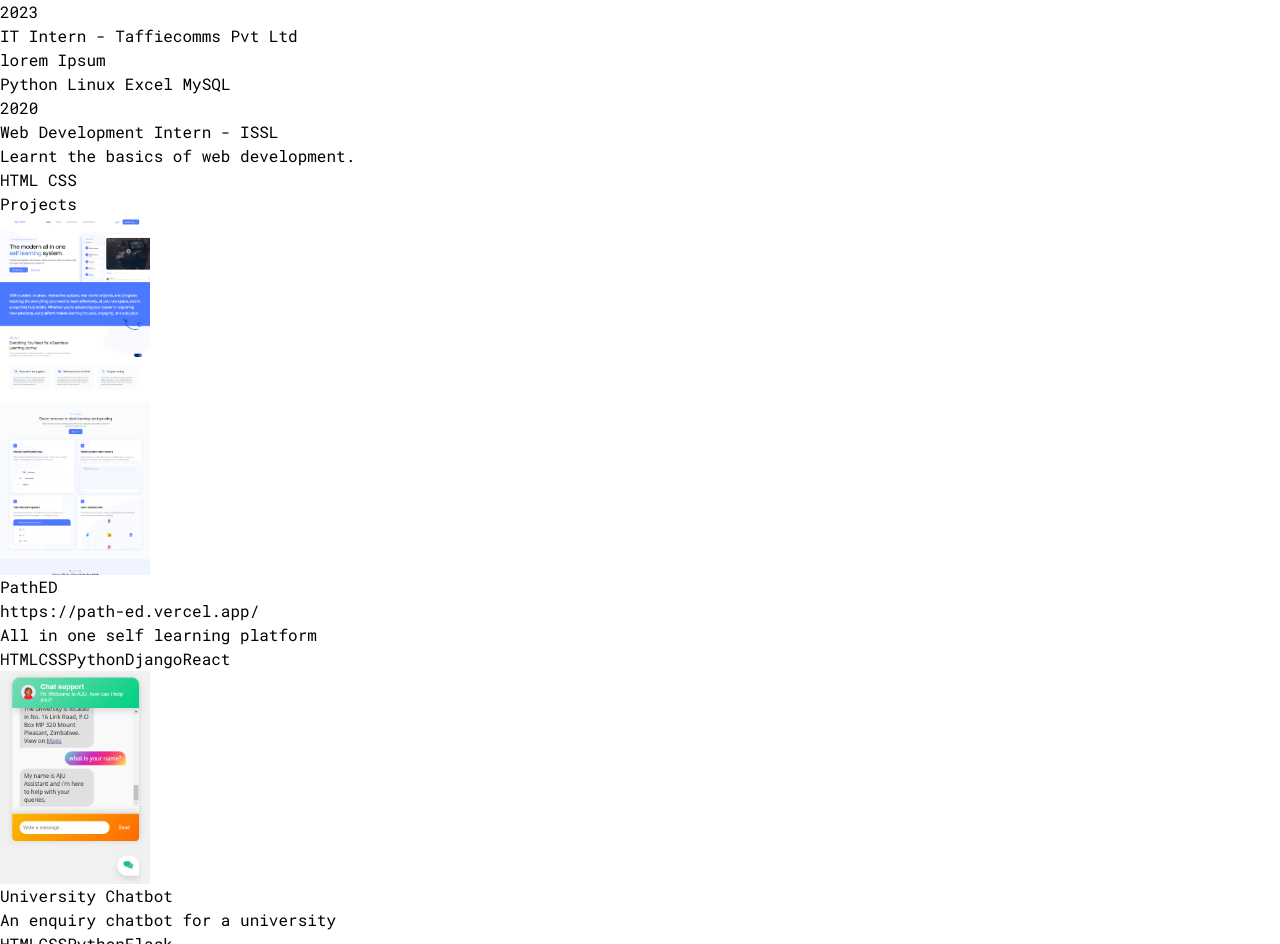
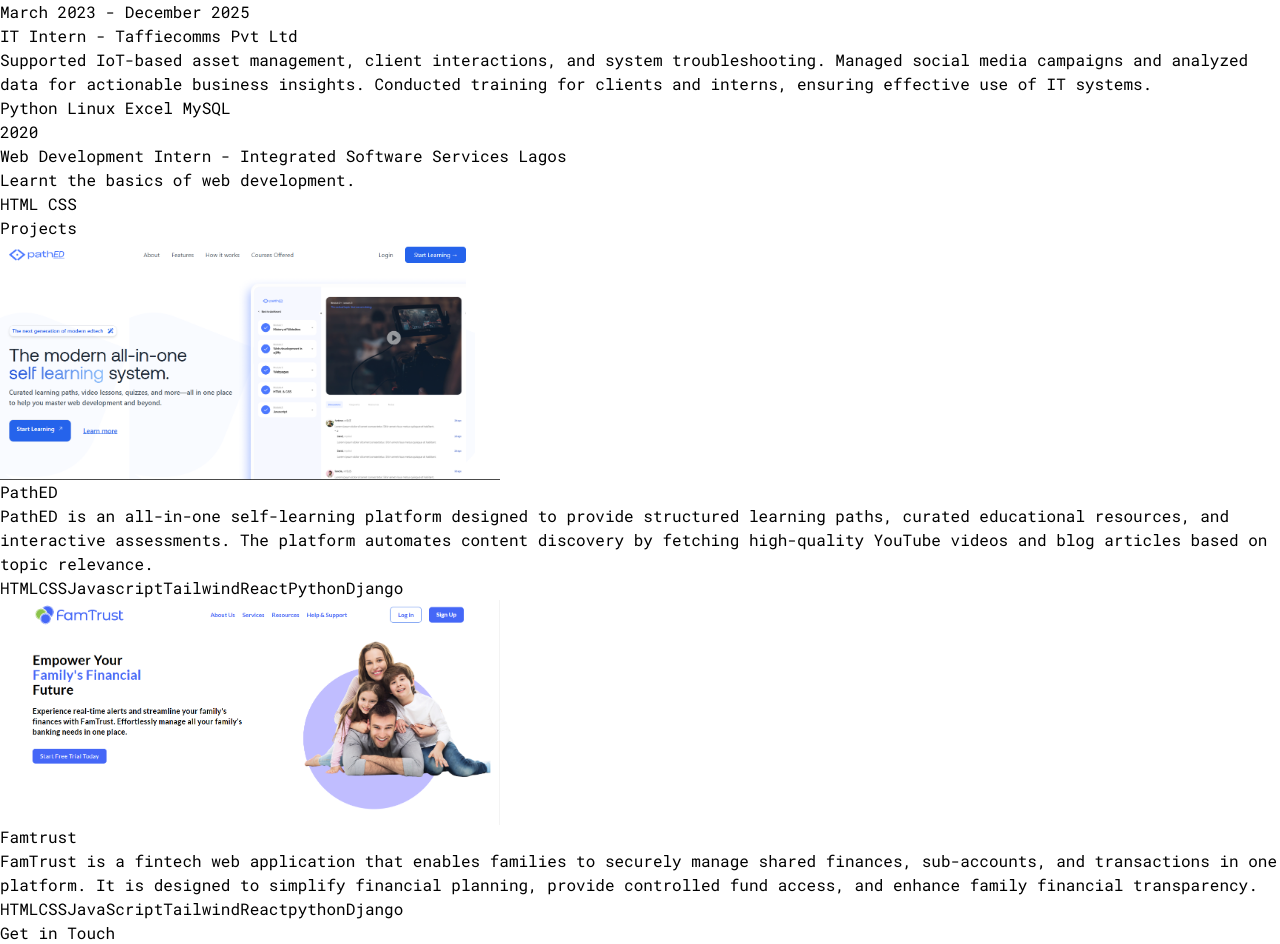
Before and after one commit to oluseyemichael/Personal-Portfolio, a React (Vite) app: page / in a window 1280 px wide. Shown: the part 1448-2392 px from the top of the page. Built offline with nearby package versions, Linux system fonts and the light colour scheme.

Commit message:
Updated Projects Section

```diff
--- a/src/components/Projects.jsx
+++ b/src/components/Projects.jsx
@@ -8,15 +8,13 @@ const Projects = () => {
             <div>
                 {PROJECTS.map((project, index) => (
                     <div key={index} className='mb-8 flex flex-wrap lg:justify-center'>
-                        <div className='w-full lg:w-1/4'>
+                        <div className='w-full lg:w-1/4 mr-10'>
 
 
-                            <img src={project.image} width={150} height={150} alt={project.title} className='mb-6 rounded' />
+                            <img src={project.image} width={500} alt={project.title} className='mb-6 rounded' />
                         </div>
                         <div className='w-full max-w-xl lg:w-3/4'>
-                            <h6 className='mb-2 font-semibold'>{project.title}</h6>
-                            <h6 className='mb-2 font-semibold'>{project.link}</h6>
-                            <a href="test" className='mb-2 font-semibold'></a>
+                            <a href={project.link} className='mb-2 font-semibold text-purple-600 hover:underline hover:text-3xl'>{project.title}</a>
                             <p className='mb-4 text-neutral-400'>{project.description}</p>
                             {project.technologies.map((tech, index) => (
                                 <span key={index} className='mr-2 rounded bg-neutral-900 px-2 py-1 text-sm font-medium text-purple-900'>{tech}</span>
--- a/src/constants/index.js
+++ b/src/constants/index.js
@@ -2,6 +2,7 @@ import project1 from "../assets/projects/project-1.png";
 // import project2 from "../assets/projects/project-2.jpg";
 import project3 from "../assets/projects/project-3.png";
 import pathED from "../assets/projects/pathED.png";
+import famtrust from "../assets/projects/famtrust.png";
 
 export const HERO_CONTENT = `I am a passionate full stack developer dedicated to crafting robust and scalable web applications. My goal is to leverage my expertise to create innovative solutions that drive business growth and deliver exceptional user experiences.`;
 
@@ -25,20 +26,20 @@ export const EXPERIENCES = [
     role: "Full Stack Developer Intern",
     company: "Internpulse",
     description: `Backend Development: Partnered with a team of developers to build a robust set of micro-service RESTful APIs for a fintect product. \n
-    Frontend Development: Led the frontend team to develop the UI and integration APIs for https://famtrust-frontend-five.vercel.app/.`,
+    Frontend Development: Led the frontend team to develop the UI and integration APIs for Famtrust.`,
     technologies: ["HTML", "Javascript", "React.js", "Tailwind CSS", "Python", "Django", "Git & Github"],
   },
   {
-    year: "2023",
+    year: "March 2023 - December 2025",
     role: "IT Intern",
     company: "Taffiecomms Pvt Ltd",
-    description: `lorem Ipsum`,
+    description: `Supported IoT-based asset management, client interactions, and system troubleshooting. Managed social media campaigns and analyzed data for actionable business insights. Conducted training for clients and interns, ensuring effective use of IT systems.`,
     technologies: ["Python", "Linux", "Excel", "MySQL"],
   },
   {
     year: "2020",
     role: "Web Development Intern",
-    company: "ISSL",
+    company: "Integrated Software Services Lagos",
     description: `Learnt the basics of web development.`,
     technologies: ["HTML", "CSS"],
   },
@@ -47,38 +48,37 @@ export const EXPERIENCES = [
 export const PROJECTS = [
   {
     title: "PathED",
-    //change
     image: pathED,
     description:
-      "All in one self learning platform",
-    technologies: ["HTML", "CSS", "Python", "Django", "React"],
-    link: ["https://path-ed.vercel.app/"]
+      "PathED is an all-in-one self-learning platform designed to provide structured learning paths, curated educational resources, and interactive assessments. The platform automates content discovery by fetching high-quality YouTube videos and blog articles based on topic relevance.",
+    technologies: ["HTML", "CSS", "Javascript", "Tailwind", "React", "Python", "Django"],
+    link: "https://path-ed.vercel.app/"
   },
   {
-    title: "University Chatbot",
-    image: project1,
-    description:
-      "An enquiry chatbot for a university",
-    technologies: ["HTML", "CSS", "Python", "Flask"],
+    title: "Famtrust",
+    image: famtrust,
+    description:"FamTrust is a fintech web application that enables families to securely manage shared finances, sub-accounts, and transactions in one platform. It is designed to simplify financial planning, provide controlled fund access, and enhance family financial transparency.",
+    technologies: ["HTML", "CSS","JavaScript","Tailwind", "React", "python", "Django"],
+    link: "https://famtrust-frontend-five.vercel.app/"
   },
-  {
-    title: "Map Locator",
-    // image: project2,
-    description:
-      "A flask app for point out any location",
-    technologies: ["HTML", "CSS", "Python", "Django"],
-  },
-  {
-    title: "Portfolio Website",
-    image: project3,
-    description:
-      "A personal portfolio website showcasing projects, skills, and contact information.",
-    technologies: ["HTML", "CSS", "React", "Tailwind"],
-  },
+    // {
+  //   title: "University Chatbot",
+  //   image: project1,
+  //   description:
+  //     "An enquiry chatbot for a university",
+  //   technologies: ["HTML", "CSS", "Python", "Flask"],
+  // },
+  // {
+  //   title: "Map Locator",
+  //   // image: project2,
+  //   description:
+  //     "A flask app for point out any location",
+  //   technologies: ["HTML", "CSS", "Python", "Django"],
+  // },
 ];
 
 export const CONTACT = {
   address: "Harare, Zimbabwe ",
   phoneNo: "+263 780044062, +234 8176577730 ",
-  email: "bigmike11100@gmail.com",
+  email: "oluseyemichael11@gmail.com",
 };
```
Also changed, not shown: src/assets/projects/famtrust.png (added), src/assets/projects/pathED.png.
